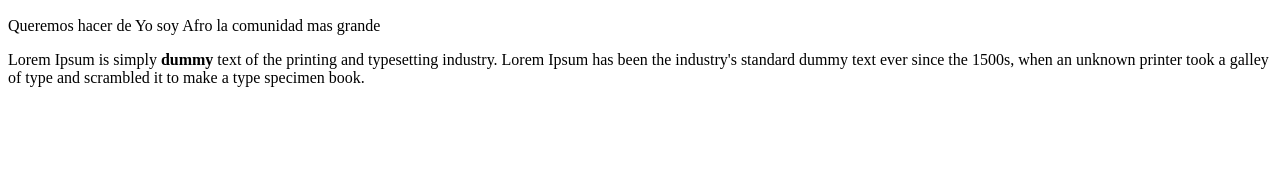
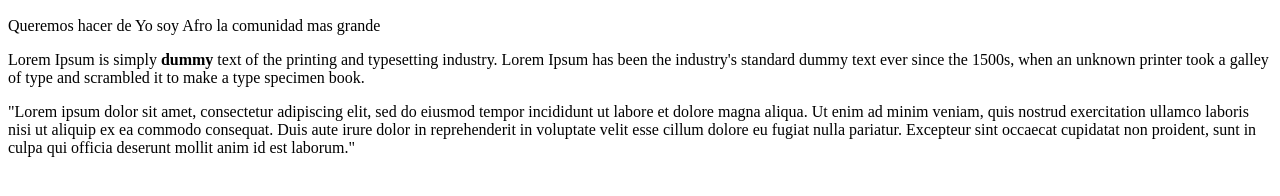
Before and after one commit to DmirandaH/Soy-afro, a plain HTML site: page index.html in a window 1280 px wide. Shown: the part 110-306 px from the top of the page. Drawn offline with Linux system fonts and the light colour scheme.

Commit message:
agregado de texto
texto que amplia la informacion requerida sobre la comunidad afro

```diff
--- a/index.html
+++ b/index.html
@@ -13,5 +13,12 @@
         <p>Lorem Ipsum is simply <strong>dummy</strong> text of the printing and typesetting industry. Lorem Ipsum has been the industry's
         standard dummy text ever since the 1500s, when an unknown printer took a galley of type and scrambled it to make
         a type specimen book.</p>
+
+        <p>"Lorem ipsum dolor sit amet, consectetur adipiscing elit, sed do eiusmod tempor incididunt ut labore et dolore magna aliqua.
+            Ut enim ad minim veniam, quis nostrud exercitation ullamco laboris nisi ut aliquip ex ea commodo consequat.
+            Duis aute irure dolor in reprehenderit in voluptate velit esse cillum dolore eu fugiat nulla pariatur.
+            Excepteur sint occaecat cupidatat non proident, sunt in culpa qui officia deserunt mollit anim id est laborum."</p>
+
+
     </body>
 </html>
```
